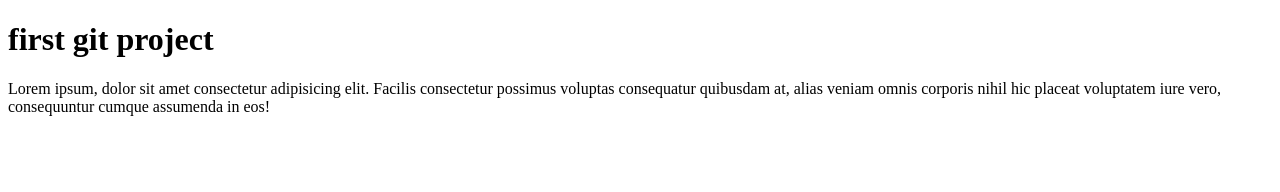
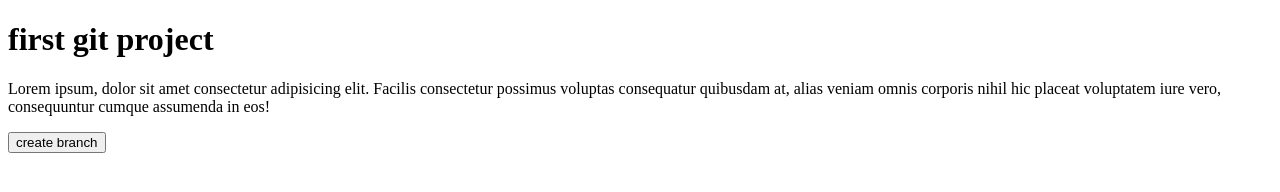
Before and after one commit to mdhaval7/first, a plain HTML site: page index.html in a window 1280 px wide. Drawn offline with Linux system fonts and the light colour scheme.

Commit message:
add butoon

```diff
--- a/index.html
+++ b/index.html
@@ -8,5 +8,6 @@
 <body>
     <h1>first git project</h1>
     <p>Lorem ipsum, dolor sit amet consectetur adipisicing elit. Facilis consectetur possimus voluptas consequatur quibusdam at, alias veniam omnis corporis nihil hic placeat voluptatem iure vero, consequuntur cumque assumenda in eos!</p>
+    <button>create branch</button>
 </body>
 </html>
```
